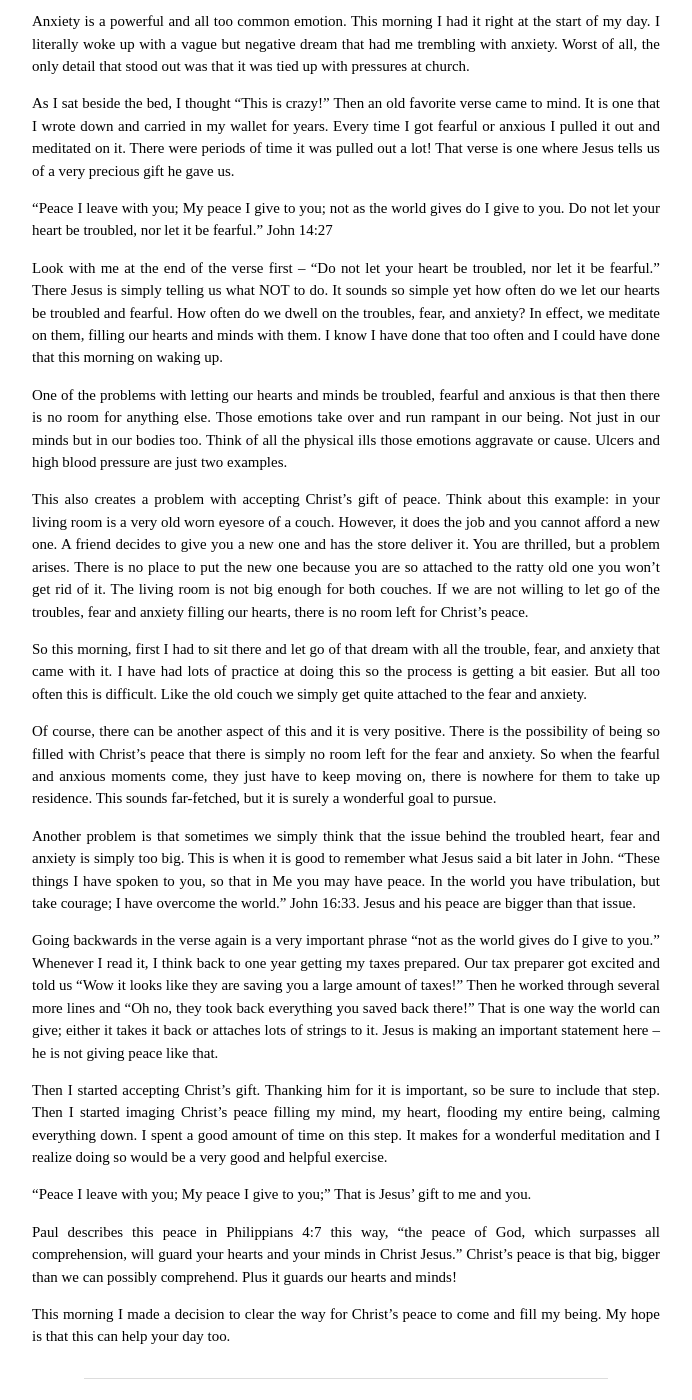
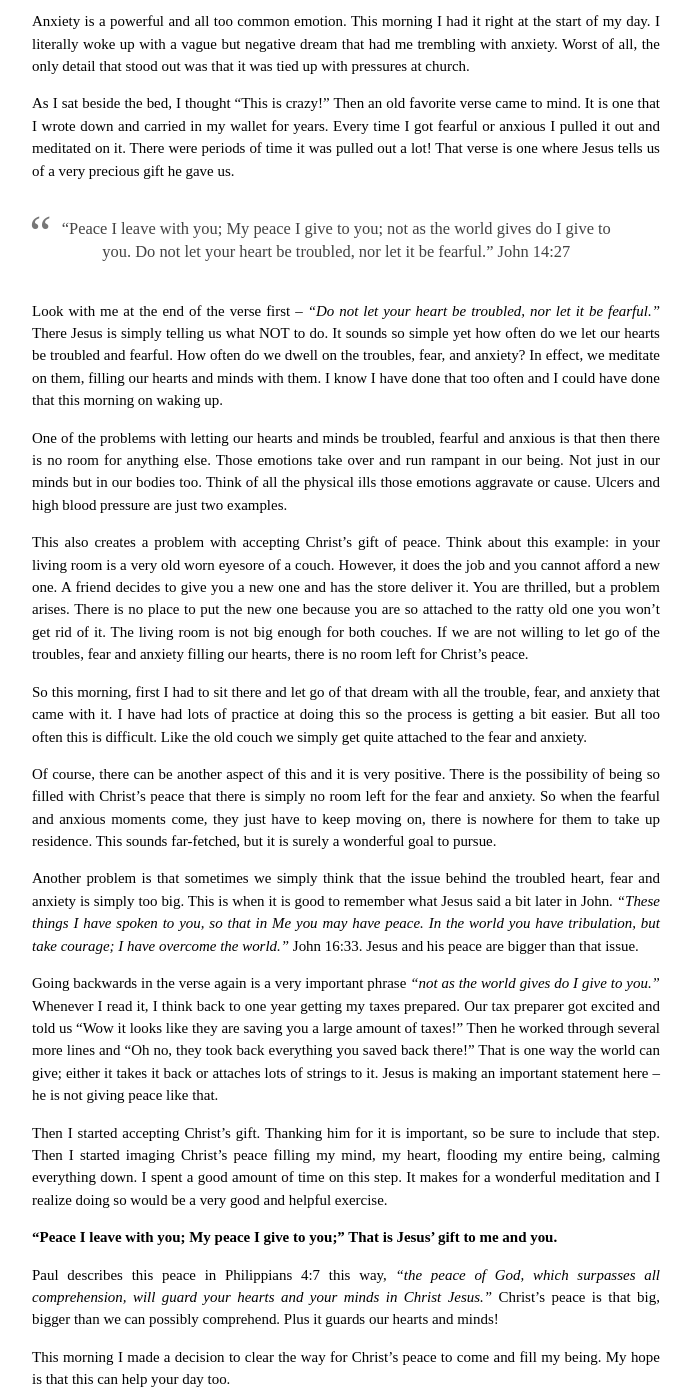
Before and after one commit to dbb1292/dbb1292.github.io, a Jekyll site: the page built from _posts/2015-02-05-Gift-peace.md, in a window 1280 px wide and 1400 px high, scrolled down 267 px. Shown: the whole window, without its empty margins (294-986 px from the left). Built offline with Jekyll 4.4.1, drawn with Linux system fonts in a browser that asks for light colours; some web fonts are replaced; Markdown is read by kramdown in place of the engine named in the settings; comment, search, counter and statistics services are not loaded; some of the changed text lies outside the part shown.

```diff
--- a/_posts/2015-02-05-Gift-peace.md
+++ b/_posts/2015-02-05-Gift-peace.md
@@ -23,14 +26,14 @@ So this morning, first I had to sit there and let go of that dream with all the
 
 Of course, there can be another aspect of this and it is very positive. There is the possibility of being so filled with Christ’s peace that there is simply no room left for the fear and anxiety. So when the fearful and anxious moments come, they just have to keep moving on, there is nowhere for them to take up residence. This sounds far-fetched, but it is surely a wonderful goal to pursue.
 
-Another problem is that sometimes we simply think that the issue behind the troubled heart, fear and anxiety is simply too big. This is when it is good to remember what Jesus said a bit later in John. “These things I have spoken to you, so that in Me you may have peace. In the world you have tribulation, but take courage; I have overcome the world.”  John 16:33.  Jesus and his peace are bigger than that issue.
+Another problem is that sometimes we simply think that the issue behind the troubled heart, fear and anxiety is simply too big. This is when it is good to remember what Jesus said a bit later in John. _“These things I have spoken to you, so that in Me you may have peace. In the world you have tribulation, but take courage; I have overcome the world.”_  John 16:33.  Jesus and his peace are bigger than that issue.
 
-Going backwards in the verse again is a very important phrase “not as the world gives do I give to you.” Whenever I read it, I think back to one year getting my taxes prepared. Our tax preparer got excited and told us “Wow it looks like they are saving you a large amount of taxes!” Then he worked through several more lines and “Oh no, they took back everything you saved back there!” That is one way the world can give; either it takes it back or attaches lots of strings to it. Jesus is making an important statement here – he is not giving peace like that.
+Going backwards in the verse again is a very important phrase _“not as the world gives do I give to you.”_ Whenever I read it, I think back to one year getting my taxes prepared. Our tax preparer got excited and told us “Wow it looks like they are saving you a large amount of taxes!” Then he worked through several more lines and “Oh no, they took back everything you saved back there!” That is one way the world can give; either it takes it back or attaches lots of strings to it. Jesus is making an important statement here – he is not giving peace like that.
 
 Then I started accepting Christ’s gift. Thanking him for it is important, so be sure to include that step. Then I started imaging Christ’s peace filling my mind, my heart, flooding my entire being, calming everything down. I spent a good amount of time on this step. It makes for a wonderful meditation and I realize doing so would be a very good and helpful exercise.
 
-“Peace I leave with you; My peace I give to you;” That is Jesus’ gift to me and you.
+**“Peace I leave with you; My peace I give to you;” That is Jesus’ gift to me and you.**
 
-Paul describes this peace in Philippians 4:7 this way, “the peace of God, which surpasses all comprehension, will guard your hearts and your minds in Christ Jesus.” Christ’s peace is that big, bigger than we can possibly comprehend. Plus it guards our hearts and minds!
+Paul describes this peace in Philippians 4:7 this way, _“the peace of God, which surpasses all comprehension, will guard your hearts and your minds in Christ Jesus.”_ Christ’s peace is that big, bigger than we can possibly comprehend. Plus it guards our hearts and minds!
 
 This morning I made a decision to clear the way for Christ’s peace to come and fill my being. My hope is that this can help your day too.
```
Also changed, not shown: other parts of _posts/2015-02-05-Gift-peace.md (+8 -5 lines).
